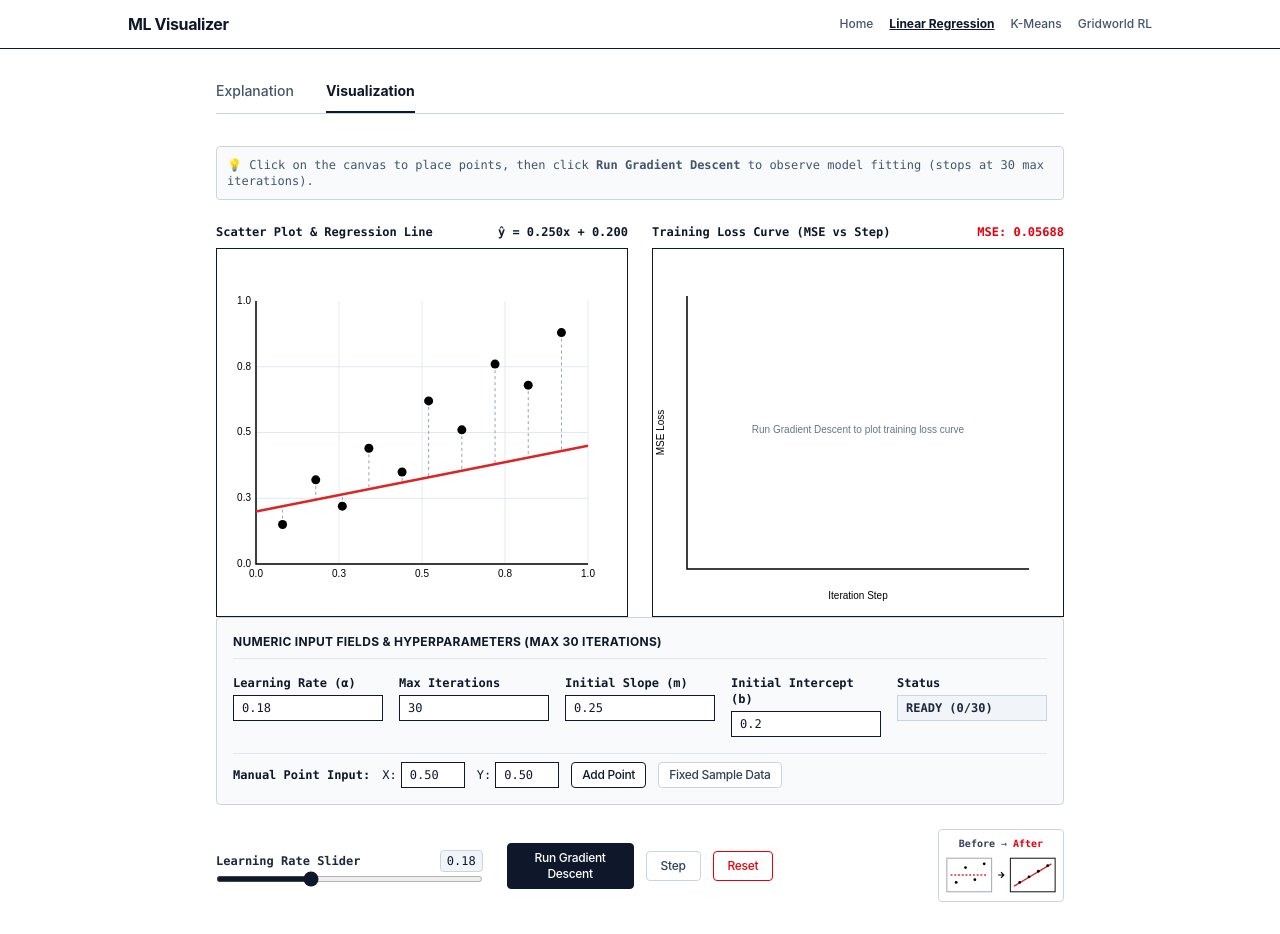
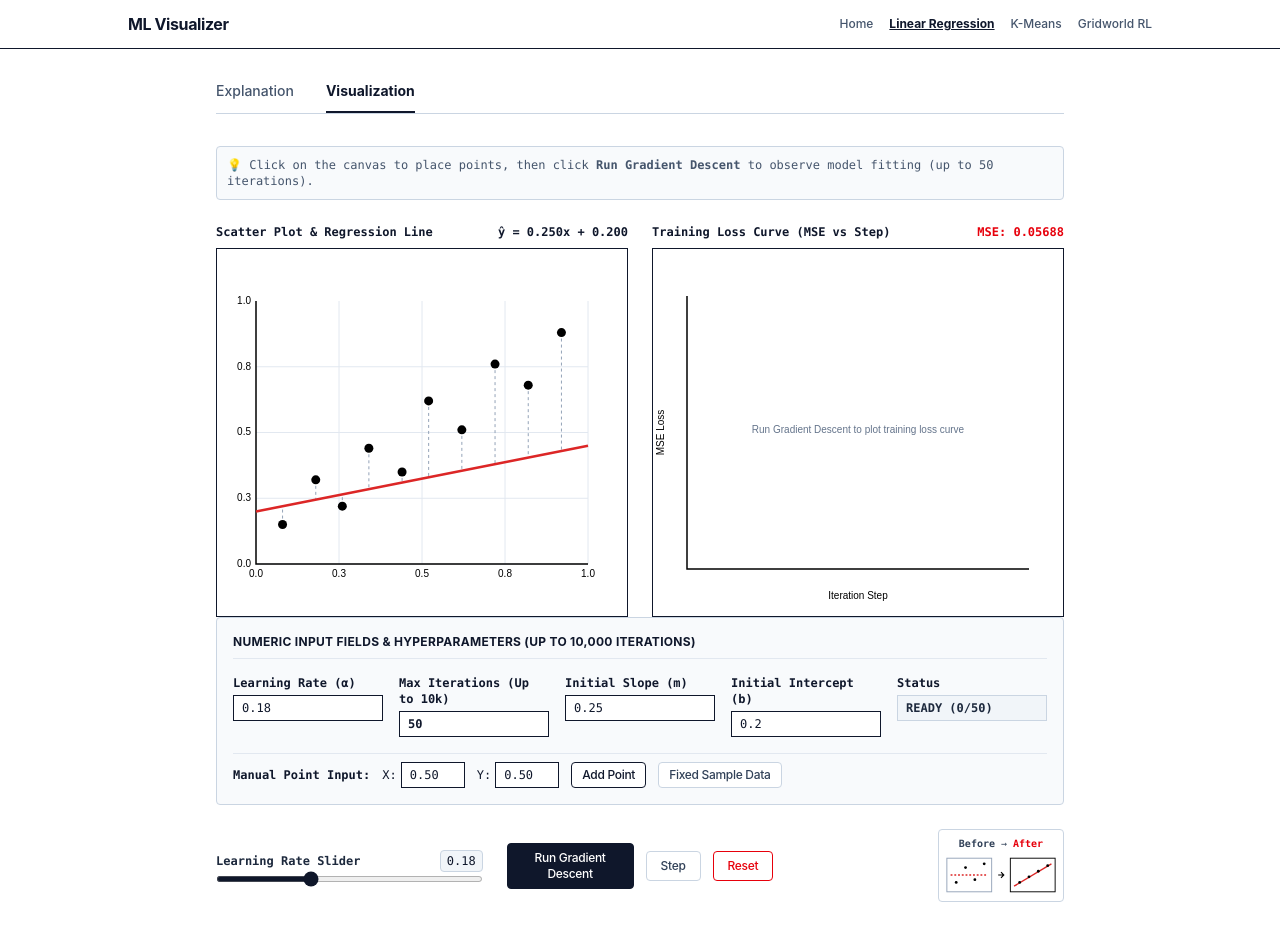
Before and after one commit to afngh/model-v, a React (Vite) app: page /linear-regression in a window 1280 px wide. Both pictures are taken after a click on the button "Visualization". Built offline with nearby package versions, Linux system fonts and the light colour scheme.

Commit message:
Increase-max-iterations-input-range-up-to-10k

```diff
--- a/src/components/linear/Visualization.jsx
+++ b/src/components/linear/Visualization.jsx
@@ -19,11 +19,11 @@ const FIXED_DEFAULT_POINTS = [
   { x: 0.92, y: 0.88 }
 ];
 
-// Fixed starting weights & optimal learning rate for fast convergence
+// Fixed starting weights & optimal learning rate
 const FIXED_INITIAL_M = 0.25;
 const FIXED_INITIAL_B = 0.20;
 const DEFAULT_LEARNING_RATE = 0.18;
-const DEFAULT_MAX_ITERATIONS = 30;
+const DEFAULT_MAX_ITERATIONS = 50;
 
 const Visualization = () => {
   // Points in normalized space [0, 1]
@@ -63,7 +63,7 @@ const Visualization = () => {
   const currentMSE = calculateMSE(points, m, b);
   const isConverged = iterations >= maxIterations;
 
-  // Single step gradient descent execution with max iterations limit check
+  // Single step gradient descent execution
   const handleSingleStep = useCallback(() => {
     if (pointsRef.current.length === 0) return;
     if (iterationsRef.current >= maxIterRef.current) {
@@ -87,21 +87,61 @@ const Visualization = () => {
     setB(newB);
     const nextIter = iterationsRef.current + 1;
     setIterations(nextIter);
-    setLossHistory(prev => [...prev.slice(-150), newMse]);
+    setLossHistory(prev => [...prev.slice(-300), newMse]);
 
     if (nextIter >= maxIterRef.current) {
       setIsRunning(false);
     }
   }, []);
 
-  // Animation Loop (Fast Gradient Descent with limited iterations)
+  // Multi-step gradient descent execution (runs chunk of steps per frame for high maxIterations up to 10k)
+  const handleMultiSteps = useCallback((stepBatchCount = 1) => {
+    if (pointsRef.current.length === 0) return;
+    let curM = mRef.current;
+    let curB = bRef.current;
+    let curIter = iterationsRef.current;
+    const newLosses = [];
+
+    for (let s = 0; s < stepBatchCount; s++) {
+      if (curIter >= maxIterRef.current) {
+        setIsRunning(false);
+        break;
+      }
+      const updated = stepGradientDescent(
+        pointsRef.current,
+        curM,
+        curB,
+        lrRef.current
+      );
+      curM = updated.m;
+      curB = updated.b;
+      curIter++;
+      const newMse = calculateMSE(pointsRef.current, curM, curB);
+      newLosses.push(newMse);
+    }
+
+    mRef.current = curM;
+    bRef.current = curB;
+    setM(curM);
+    setB(curB);
+    setIterations(curIter);
+    setLossHistory(prev => [...prev.slice(-300), ...newLosses]);
+
+    if (curIter >= maxIterRef.current) {
+      setIsRunning(false);
+    }
+  }, []);
+
+  // Animation Loop (Adaptive speed supporting up to 10,000 max iterations)
   useEffect(() => {
     let lastTime = 0;
     const loop = (timestamp) => {
       if (isRunningRef.current && pointsRef.current.length > 0 && iterationsRef.current < maxIterRef.current) {
         if (timestamp - lastTime > 25) {
           lastTime = timestamp;
-          handleSingleStep();
+          // Calculate adaptive batch size per frame based on maxIterations
+          const stepsPerFrame = Math.max(1, Math.min(100, Math.ceil(maxIterRef.current / 200)));
+          handleMultiSteps(stepsPerFrame);
         }
       } else if (iterationsRef.current >= maxIterRef.current && isRunningRef.current) {
         setIsRunning(false);
@@ -116,7 +156,7 @@ const Visualization = () => {
         cancelAnimationFrame(animFrameIdRef.current);
       }
     };
-  }, [handleSingleStep]);
+  }, [handleMultiSteps]);
 
   // Handle Canvas Mouse Clicks to add point
   const handleCanvasClick = ({ canvasX, canvasY, event }) => {
@@ -307,7 +347,7 @@ const Visualization = () => {
     <div className="space-y-6">
       {/* One-Line Reminder */}
       <div className="text-xs text-slate-600 bg-slate-50 p-2.5 border border-slate-300 rounded-sm font-mono">
-        💡 Click on the canvas to place points, then click <strong>Run Gradient Descent</strong> to observe model fitting (stops at {maxIterations} max iterations).
+        💡 Click on the canvas to place points, then click <strong>Run Gradient Descent</strong> to observe model fitting (up to {maxIterations.toLocaleString()} iterations).
       </div>
 
       {/* Main Plots Layout */}
@@ -336,7 +376,7 @@ const Visualization = () => {
       {/* Numeric Input Fields Section */}
       <div className="bg-slate-50 p-4 border border-slate-300 rounded-sm space-y-4">
         <h3 className="text-xs font-bold text-slate-900 uppercase tracking-wide border-b border-slate-200 pb-2">
-          Numeric Input Fields & Hyperparameters (Max {maxIterations} Iterations)
+          Numeric Input Fields & Hyperparameters (Up to 10,000 Iterations)
         </h3>
 
         <div className="grid grid-cols-1 sm:grid-cols-2 md:grid-cols-5 gap-4 text-xs">
@@ -354,15 +394,15 @@ const Visualization = () => {
           </div>
 
           <div>
-            <label className="font-mono font-semibold block mb-1">Max Iterations</label>
+            <label className="font-mono font-semibold block mb-1">Max Iterations (Up to 10k)</label>
             <input
               type="number"
-              step="5"
+              step="50"
               min="5"
-              max="100"
+              max="10000"
               value={maxIterations}
-              onChange={(e) => setMaxIterations(Math.max(5, Math.min(100, parseInt(e.target.value) || 30)))}
-              className="w-full px-2 py-1 bg-white border border-slate-900 font-mono text-xs"
+              onChange={(e) => setMaxIterations(Math.max(5, Math.min(10000, parseInt(e.target.value) || 50)))}
+              className="w-full px-2 py-1 bg-white border border-slate-900 font-mono text-xs font-bold"
             />
           </div>
 
```
